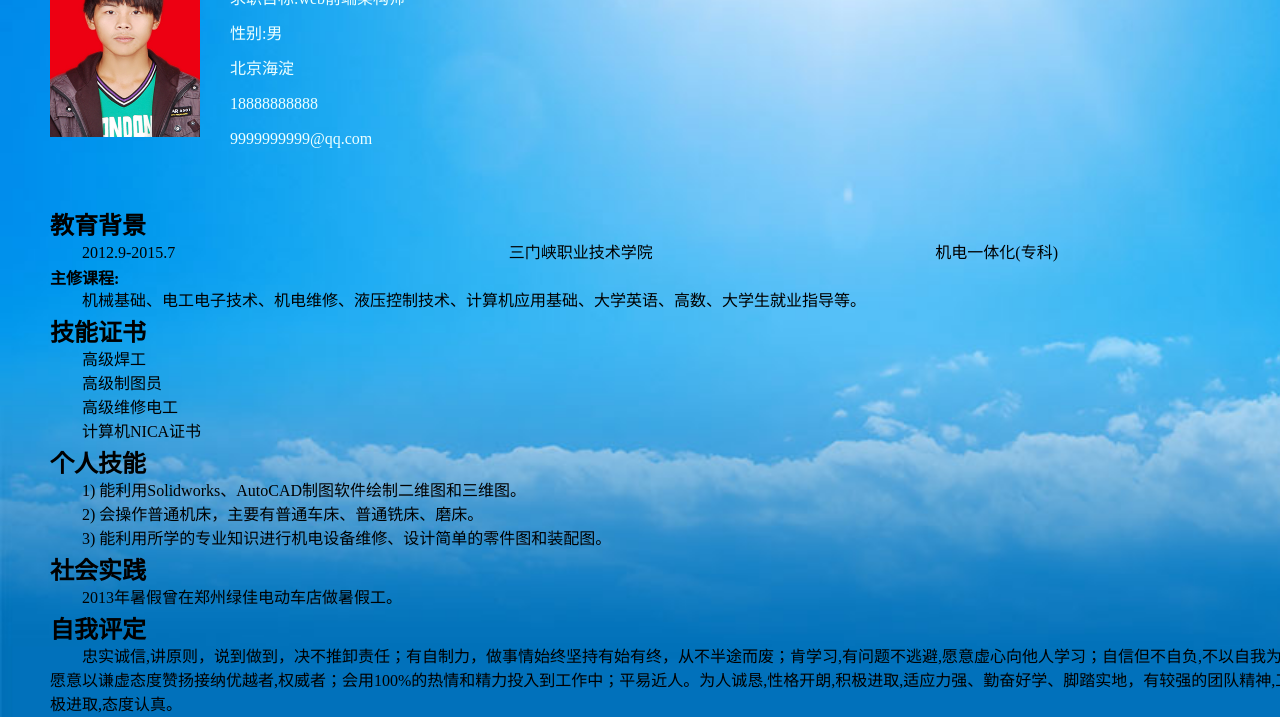
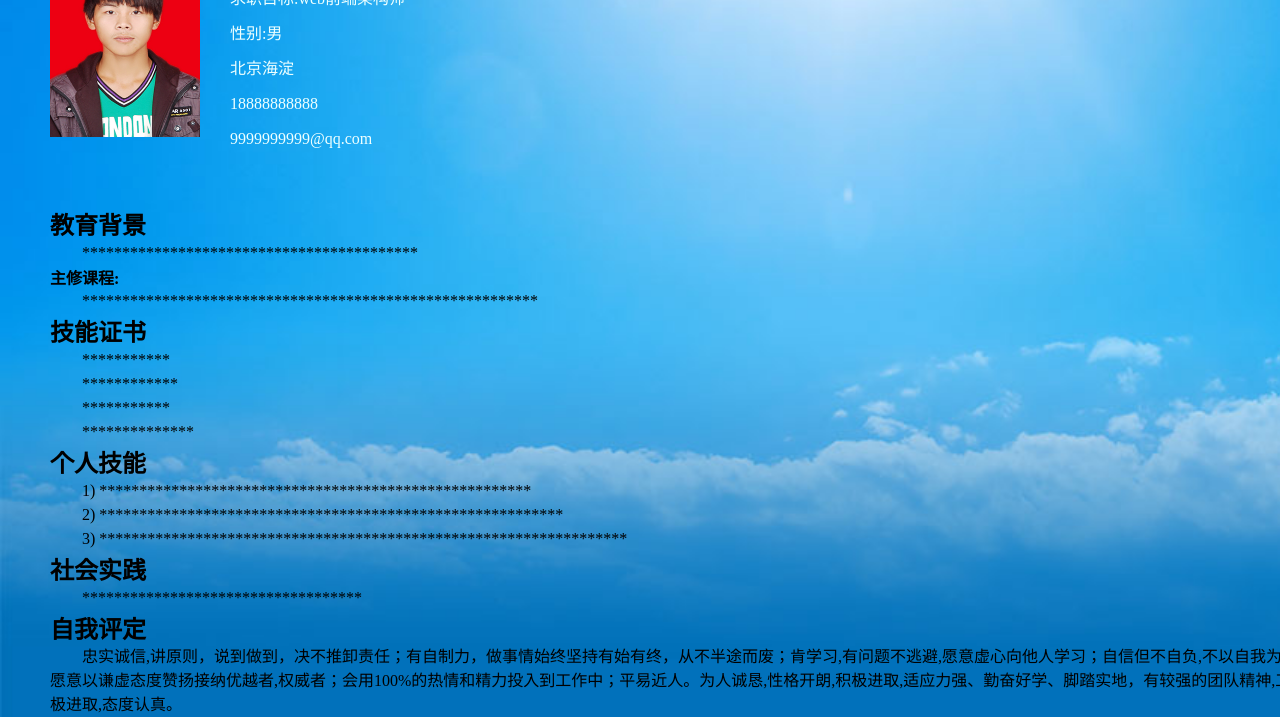
Before and after one commit to guanmenghui/guanmenghui.github.io, a plain HTML site: page personal.html in a window 1280 px wide. Shown: the part 113-830 px from the top of the page. Drawn offline with Linux system fonts and the light colour scheme.

Commit message:
personal.html

```diff
--- a/personal.html
+++ b/personal.html
@@ -26,32 +26,32 @@
 		<section class="education">
 			<h2>教育背景</h2>
 			<div>
-				<p><span>2012.9-2015.7</span><span>三门峡职业技术学院</span><span>机电一体化(专科)</span></p>
+				<p>******************************************</p>
 				<b>主修课程:</b>
-				<p>机械基础、电工电子技术、机电维修、液压控制技术、计算机应用基础、大学英语、高数、大学生就业指导等。</p>
+				<p>*********************************************************</p>
 			</div>
 		</section>
 		<section>
 			<h2>技能证书</h2>
 			<div>
-				<p>高级焊工</p>
-				<p>高级制图员</p>
-				<p>高级维修电工</p>
-				<p>计算机NICA证书</p>
+				<p>***********</p>
+				<p>************</p>
+				<p>***********</p>
+				<p>**************</p>
 			</div>
 		</section>
 		<section>
 			<h2>个人技能</h2>
 			<div>
-				<p>1)	能利用Solidworks、AutoCAD制图软件绘制二维图和三维图。</p>
-				<p>2)	会操作普通机床，主要有普通车床、普通铣床、磨床。</p>
-				<p>3)	能利用所学的专业知识进行机电设备维修、设计简单的零件图和装配图。</p>
+				<p>1)	******************************************************</p>
+				<p>2)	**********************************************************</p>
+				<p>3)	******************************************************************</p>
 			</div>
 		</section>
 		<section>
 			<h2>社会实践</h2>
 			<div>
-				<p>2013年暑假曾在郑州绿佳电动车店做暑假工。</p>
+				<p>***********************************</p>
 			</div>
 		</section>
 		<section>
```
